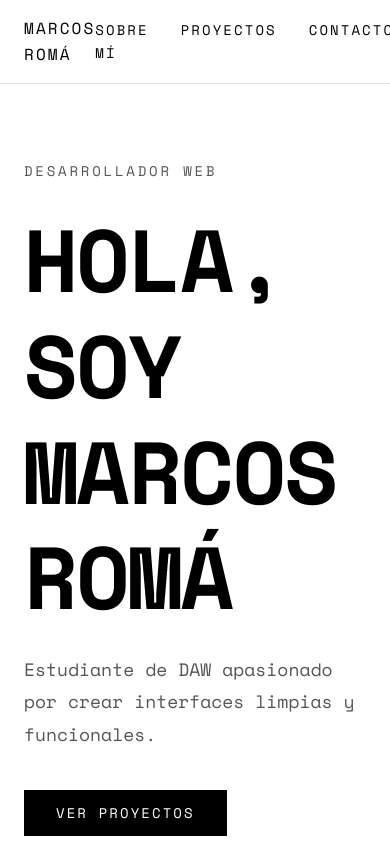
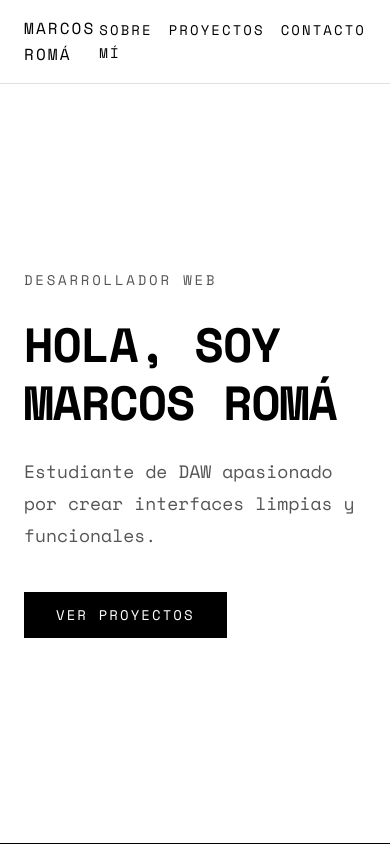
Before and after one commit to MarcosRomaDev/Portfolio, a website: page index.html in a window 390 px wide. Shown: the top 844 px of the page. Drawn offline with nearby package versions, Linux system fonts and the light colour scheme.

Commit message:
Ahora al clickar el logo volvemos arriba y añadido un responsive básico al CSS

```diff
--- a/css/style.css
+++ b/css/style.css
@@ -147,7 +147,10 @@ h4 {
 }
 
 section {
+  min-height: 100vh;
   padding: var(--space-24) 0;
+  display: flex;
+  align-items: center;
 }
 
 section.bg-subtle {
@@ -193,10 +196,13 @@ section.bg-subtle {
    HERO
    ============================================ */
 #hero {
+  min-height: 100vh;
   padding-top: calc(var(--space-24) + 64px);
   padding-bottom: var(--space-24);
   background-color: var(--color-bg);
   border-bottom: 1px solid var(--color-border-strong);
+  display: flex;
+  align-items: center;
 }
 
 .hero-label {
@@ -297,7 +303,6 @@ section.bg-subtle {
   display: flex;
   flex-wrap: wrap;
   gap: var(--space-2);
-  margin-top: var(--space-8);
   justify-content: center;
 }
 
@@ -310,3 +315,37 @@ section.bg-subtle {
   align-items: center;
   justify-content: center;
 }
+
+/* ============================================
+   RESPONSIVE
+   ============================================ */
+@media (max-width: 768px) {
+  #header nav ul {
+    gap: var(--space-4);
+  }
+
+  #hero {
+    padding-top: calc(var(--space-16) + 64px);
+    padding-bottom: var(--space-16);
+  }
+
+  #hero h1 {
+    font-size: var(--text-4xl);
+  }
+
+  .hero-sub {
+    max-width: 100%;
+  }
+
+  .about-grid {
+    grid-template-columns: 1fr;
+  }
+
+  .about-image {
+    order: -1;
+  }
+
+  .about-text h2 {
+    font-size: var(--text-3xl);
+  }
+}
--- a/index.html
+++ b/index.html
@@ -15,7 +15,7 @@
   <body>
     <header id="header">
       <nav>
-        <span class="logo">Marcos Romá</span>
+        <a href="#hero" class="logo">Marcos Romá</a>
         <ul>
           <li><a href="#about">Sobre mí</a></li>
           <li><a href="#projects">Proyectos</a></li>
```
Also changed, not shown: js/main.js (added).
